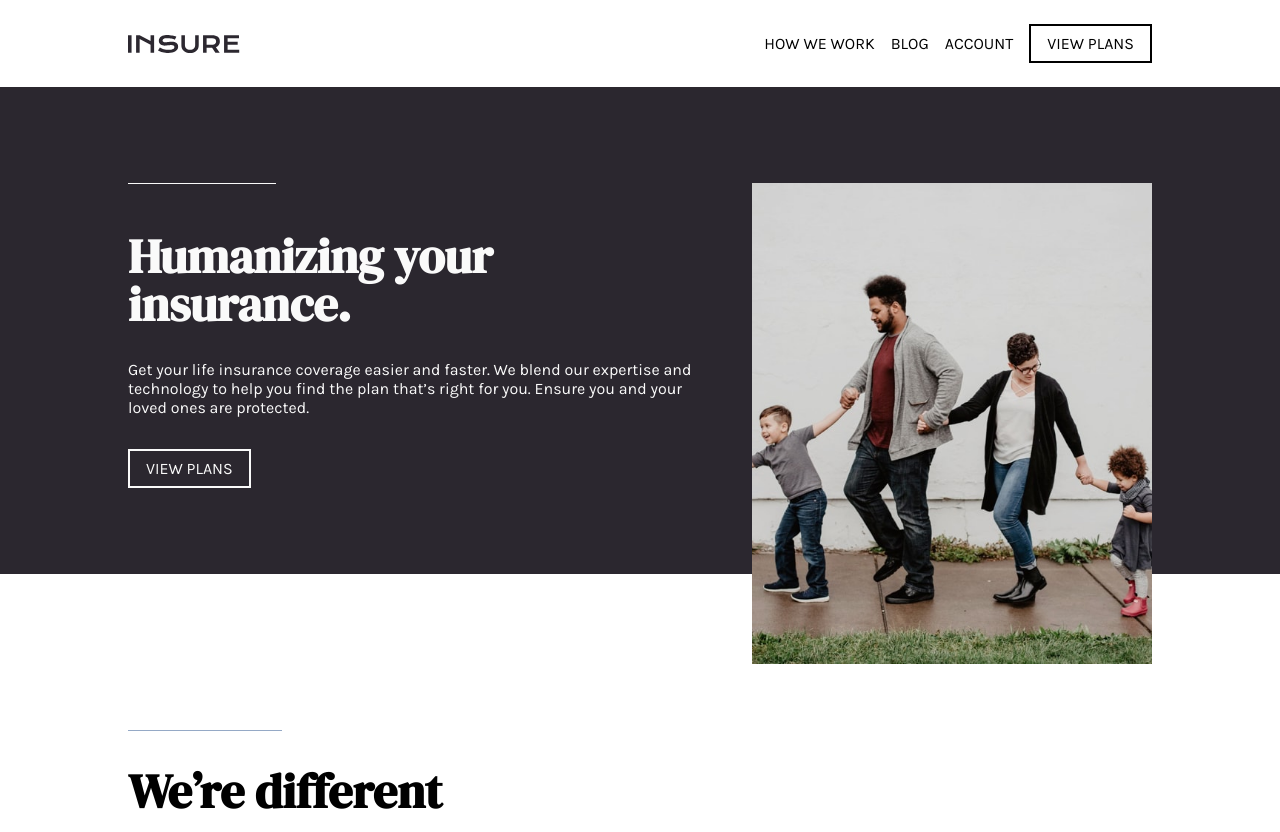
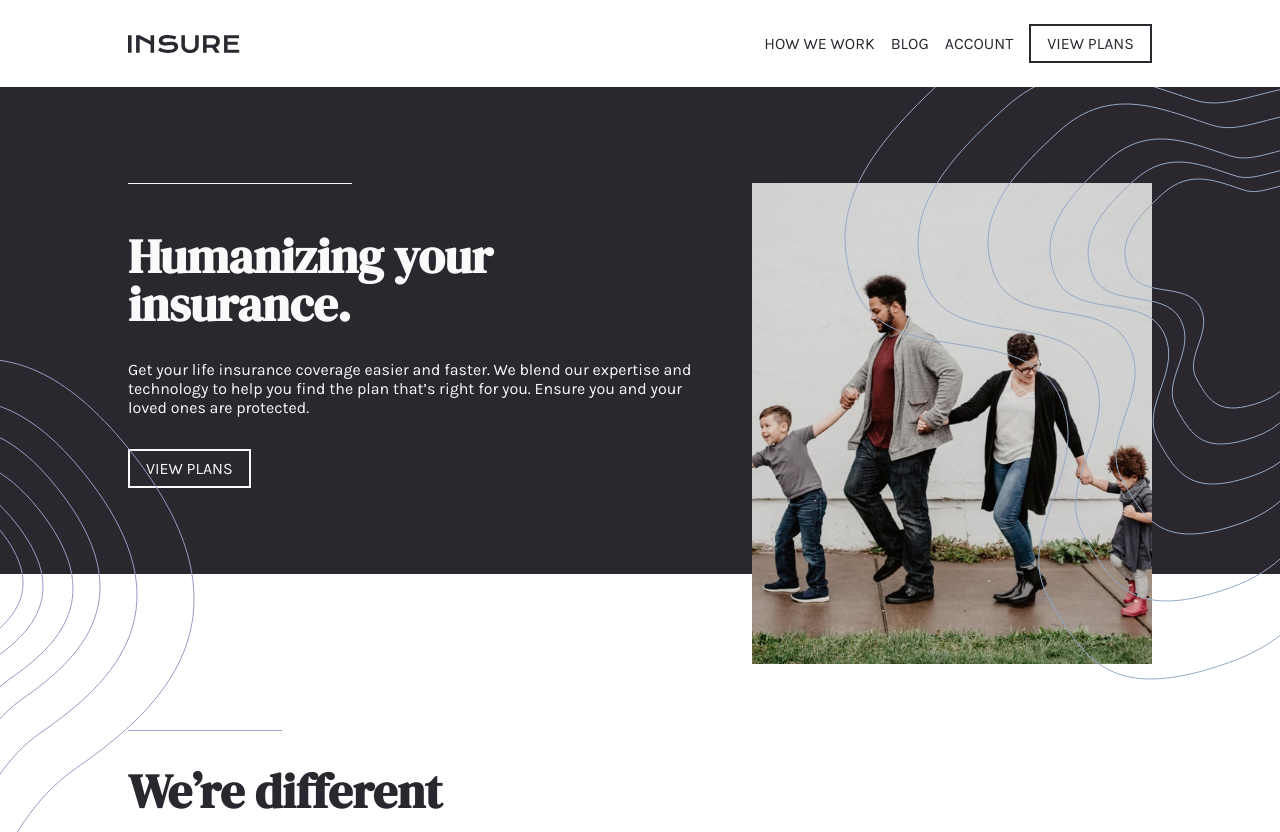
Before and after one commit to elenazaharia1/insure-landing-page, a plain HTML site: page index.html in a window 1280 px wide. Shown: the top 832 px of the page. Drawn offline with Linux system fonts and the light colour scheme.

Commit message:
add svgs in hero section

```diff
--- a/style.css
+++ b/style.css
@@ -85,6 +85,7 @@ a {
 }
 body {
   font-family: var(--ff-body);
+  color: var(--clr-neutral-900);
   text-align: center;
 }
 
@@ -278,6 +279,22 @@ footer li {
   font-weight: 600;
 }
 
+.hero-content {
+  position: relative;
+}
+.hero-content::after {
+  content: url(images/bg-pattern-intro-right-mobile.svg);
+  position: absolute;
+  right: -12%;
+}
+
+.hero-content::before {
+  content: url(images/bg-pattern-intro-left-mobile.svg);
+  position: absolute;
+  top: 0;
+  left: -14%;
+}
+
 @media (min-width: 50rem) {
   body {
     text-align: left;
@@ -303,6 +320,21 @@ footer li {
     max-width: 80%;
     margin: 0 auto;
     gap: 2rem;
+  }
+
+  section:first-of-type {
+    position: relative;
+  }
+  section:first-of-type::after {
+    content: url(images/bg-pattern-intro-left-desktop.svg);
+    position: absolute;
+    bottom: -60%;
+  }
+
+  section:first-of-type::before {
+    content: url(images/bg-pattern-intro-right-desktop.svg);
+    position: absolute;
+    right: 0;
   }
 
   .hero-img {
@@ -350,13 +382,15 @@ footer li {
   }
   .hero-content {
     margin-top: 6rem;
+    background-image: none;
   }
   .hero-content:before {
     content: "";
     display: block;
-    width: 25%;
+    width: 14rem;
     position: relative;
-    bottom: 3rem;
+    left: 0rem;
+    top: -3rem;
     border-bottom: 1px solid var(--clr-neutral-100);
   }
   .pseudo:before {
@@ -371,4 +405,8 @@ footer li {
   .section2 {
     margin-top: 12rem;
   }
+  .hero-content::after,
+  .hero-content::before {
+    content: "";
+  }
 }
```
